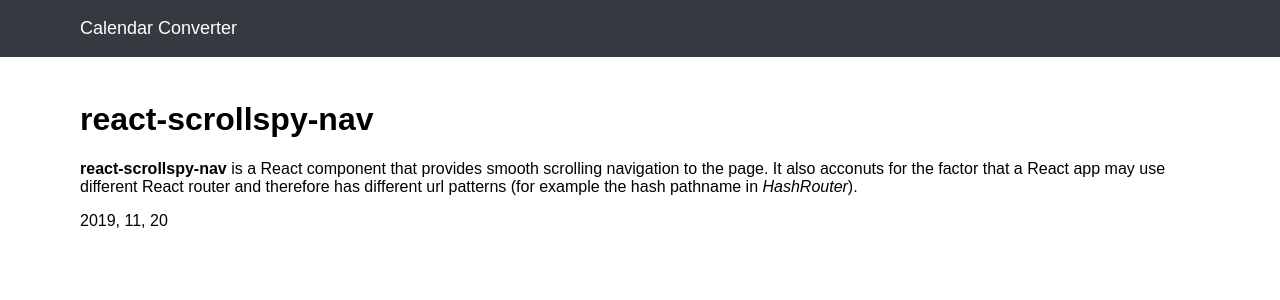
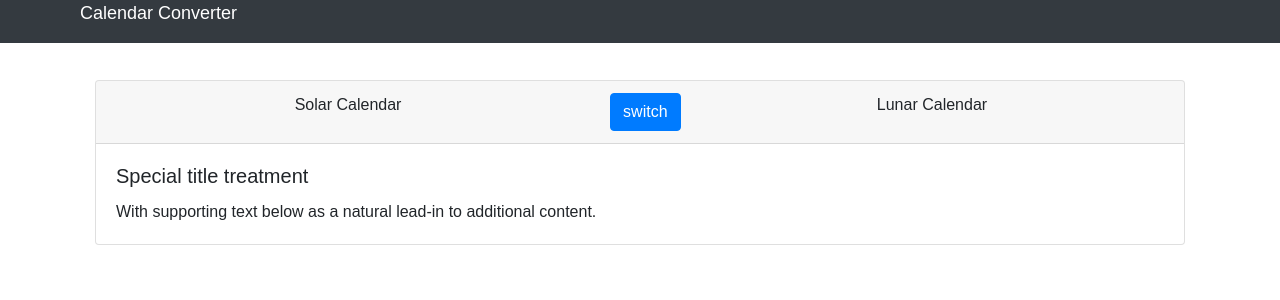
Before and after one commit to StephenWeiXu/calendar-converter, a React app: page / in a window 1280 px wide. Shown: the top 300 px of the page. Built offline with nearby package versions, Linux system fonts and the light colour scheme.

Commit message:
use react-bootstrap and create converter card

```diff
--- a/package.json
+++ b/package.json
@@ -4,8 +4,10 @@
   "private": true,
   "homepage": "https://StephenWeiXu.github.io/calendar-converter",
   "dependencies": {
+    "bootstrap": "^4.4.1",
     "gh-pages": "^1.2.0",
     "react": "^16.4.2",
+    "react-bootstrap": "^1.0.0-beta.16",
     "react-dom": "^16.4.2",
     "react-router-dom": "^4.3.1"
   },
--- a/src/App.js
+++ b/src/App.js
@@ -21,7 +21,7 @@
           </div>
 
           <div className="content">
-              <div><CalendarConverter /></div>
+              <CalendarConverter />
           </div>
         </div>
       </HashRouter>
--- a/src/components/CalendarConverter.js
+++ b/src/components/CalendarConverter.js
@@ -1,5 +1,7 @@
 import React, { Component } from "react";
 import {Solar, Lunar, LunarSolarConverter} from "../lib/LunarSolarConverter";
+import { Container, Row, Col, Card} from "react-bootstrap";
+import ConverterCard from "./ConverterCard";
 
 class CalendarConverter extends Component {
 	constructor(props) {
@@ -24,12 +26,15 @@
 	render() {
 		return (
 			<div className="section-content">
-				<h1>react-scrollspy-nav</h1>
-				<p><b>react-scrollspy-nav</b> is a React component that provides smooth scrolling navigation to the page.
-				It also acconuts for the factor that a React app may use different React router and therefore has
-				different url patterns (for example the hash pathname in <i>HashRouter</i>).
-				</p>
-				<p>{this.solarToLunar().lunarYear}, {this.solarToLunar().lunarMonth}, {this.solarToLunar().lunarDay}</p>
+				<Container>
+					<Row>
+						<Col>
+							<ConverterCard />
+						</Col>
+					</Row>
+				</Container>
+
+				{/* <p>{this.solarToLunar().lunarYear}, {this.solarToLunar().lunarMonth}, {this.solarToLunar().lunarDay}</p> */}
 			</div>
 		);
 	}
--- /dev/null
+++ b/src/components/ConverterCard.js
@@ -0,0 +1,31 @@
+import React, { Component } from "react";
+import {Solar, Lunar, LunarSolarConverter} from "../lib/LunarSolarConverter";
+import { Container, Row, Col, Card, Button} from "react-bootstrap";
+
+class CalendarCard extends Component {
+	constructor(props) {
+		super(props);
+	}
+
+	render() {
+		return (
+      <Card>
+        <Card.Header className="converter-header">
+          <Row>
+            <Col>Solar Calendar</Col>
+            <Col xs={1}><Button variant="primary">switch</Button></Col>
+            <Col>Lunar Calendar</Col>
+          </Row>
+        </Card.Header>
+        <Card.Body>
+          <Card.Title>Special title treatment</Card.Title>
+          <Card.Text>
+            With supporting text below as a natural lead-in to additional content.
+          </Card.Text>
+        </Card.Body>
+      </Card>
+		);
+	}
+}
+
+export default CalendarCard;
--- a/src/scss/CalendarConverter.scss
+++ b/src/scss/CalendarConverter.scss
@@ -0,0 +1,14 @@
+// .converter-box {
+//   border-radius: 5px;
+//   box-shadow: 0 0 5px 0 rgba(0, 0, 0, 0.2);
+//   transition: box-shadow 0.5s;
+
+//   .box-header {
+//     border-bottom: 1px solid #777777;
+//     padding: 1rem;
+//   }
+// }
+
+.converter-header {
+  text-align: center;
+}
--- a/src/scss/index.scss
+++ b/src/scss/index.scss
@@ -1,3 +1,5 @@
+@import "./CalendarConverter";
+
 body {
   margin: 0;
   padding: 0;
@@ -37,61 +39,6 @@
 .content {
   text-align: center;
 
-  .code-block {
-    color: #777777;
-    padding: 1rem;
-    background: #f7f7f7;
-    border-left: 5px solid cadetblue;
-  }
-
-  #header {
-    height: 400px;
-    padding-top: 100px;
-    background: #f7f7f7;
-  }
-
-  @mixin section() {
-    height: 500px;
-  }
-
-  #section_1 {
-    @include section;
-
-    background: white;
-  }
-
-  #section_2 {
-    @include section;
-
-    background: aliceblue;
-    height: 700px;
-
-    .code-block {
-      width: fit-content;
-    }
-  }
-
-  #section_3 {
-    @include section;
-
-    table {
-      border-collapse: collapse;
-
-      thead tr th {
-        border-bottom: 4px solid cadetblue;
-      }
-
-      tbody {
-        color: #777777;
-      }
-
-      th,
-      td {
-        padding: 0.5rem;
-      }
-    }
-  }
-
   .section-content {
     padding: 5rem 5rem 5rem 5rem;
     text-align: left;
```
Also changed, not shown: src/index.js (+6 -4 lines), 1 other file (tests, documents, lock files or other folders).
